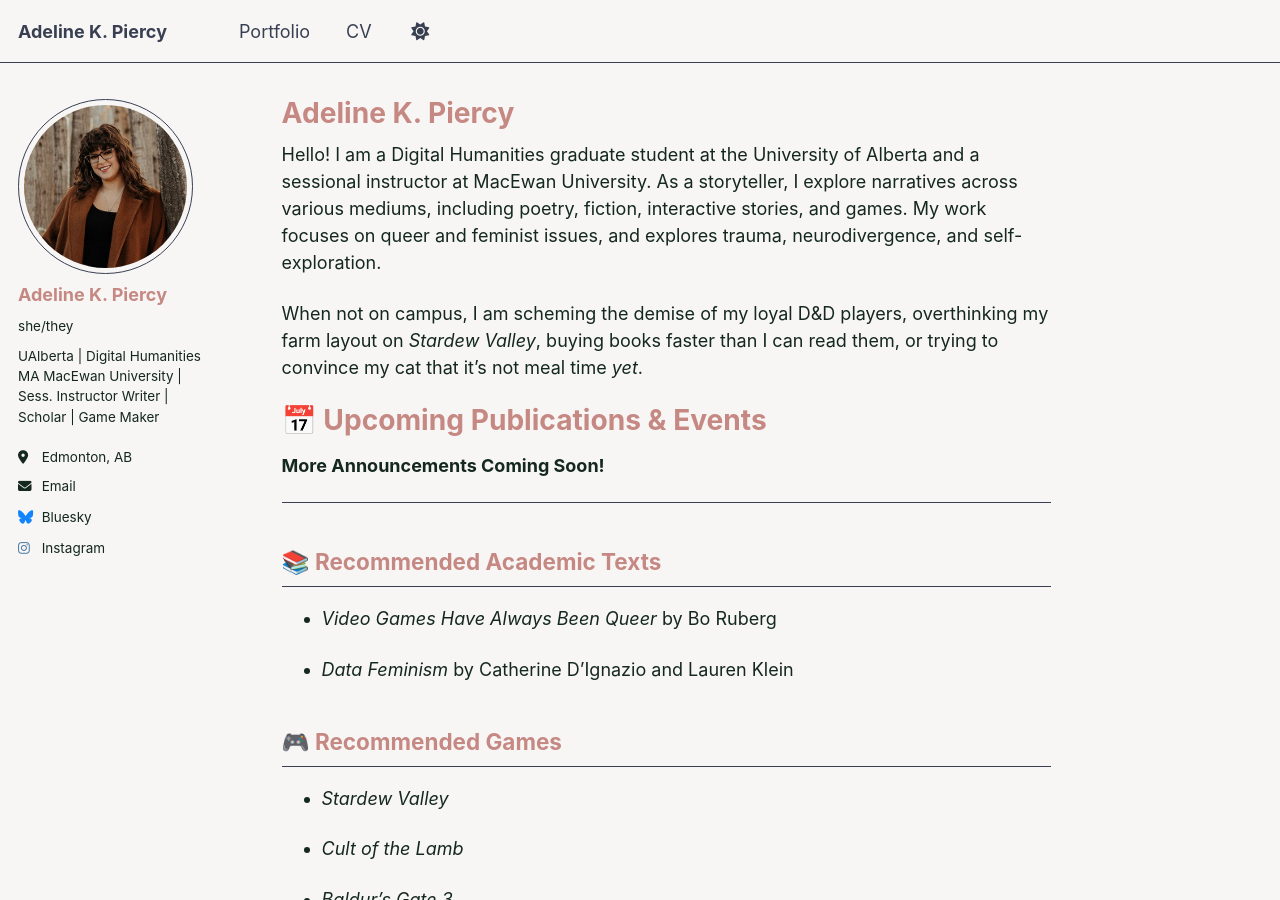
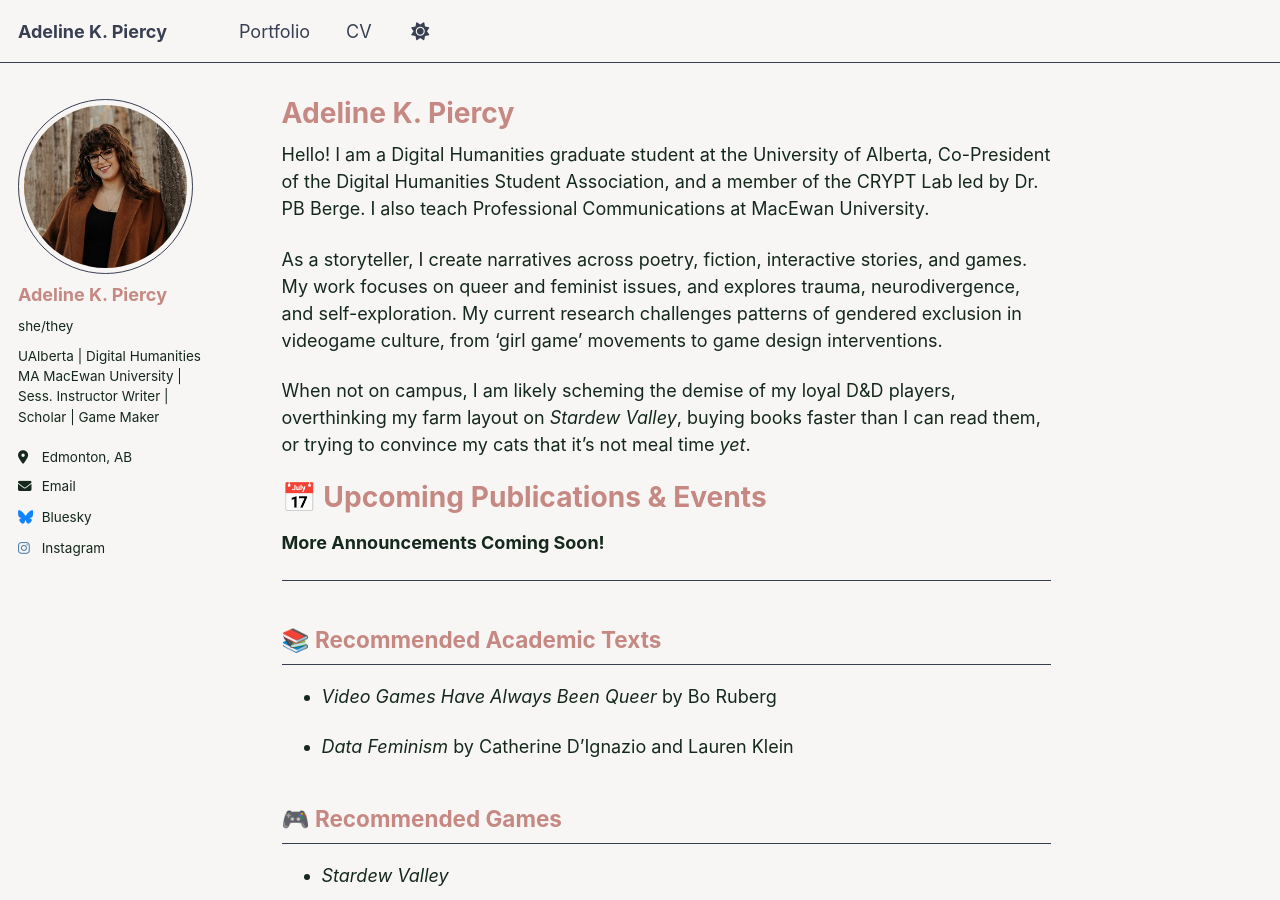
Before and after one commit to akpiercy/me, a Jekyll site: the page built from _pages/about.md, in a window 1280 px wide and 900 px high. Built offline with Jekyll 4.4.1, drawn with Linux system fonts in a browser that asks for light colours.

Commit message:
Update about.md

```diff
--- a/_pages/about.md
+++ b/_pages/about.md
@@ -8,9 +8,11 @@ redirect_from:
 ---
 
 
-Hello! I am a Digital Humanities graduate student at the University of Alberta and a sessional instructor at MacEwan University. As a storyteller, I explore narratives across various mediums, including poetry, fiction, interactive stories, and games. My work focuses on queer and feminist issues, and explores trauma, neurodivergence, and self-exploration.
+Hello! I am a Digital Humanities graduate student at the University of Alberta, Co-President of the Digital Humanities Student Association, and a member of the CRYPT Lab led by Dr. PB Berge. I also teach Professional Communications at MacEwan University.
 
-When not on campus, I am scheming the demise of my loyal D&D players, overthinking my farm layout on *Stardew Valley*, buying books faster than I can read them, or trying to convince my cat that it's not meal time *yet*.
+As a storyteller, I create narratives across poetry, fiction, interactive stories, and games. My work focuses on queer and feminist issues, and explores trauma, neurodivergence, and self-exploration. My current research challenges patterns of gendered exclusion in videogame culture, from 'girl game' movements to game design interventions.
+
+When not on campus, I am likely scheming the demise of my loyal D&D players, overthinking my farm layout on *Stardew Valley*, buying books faster than I can read them, or trying to convince my cats that it's not meal time *yet*.
 
 
 📅 Upcoming Publications & Events
```
